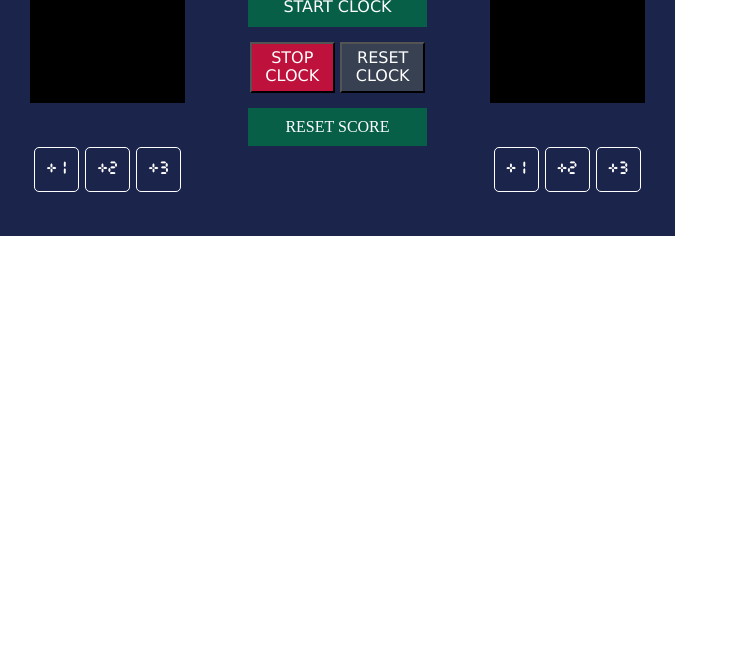
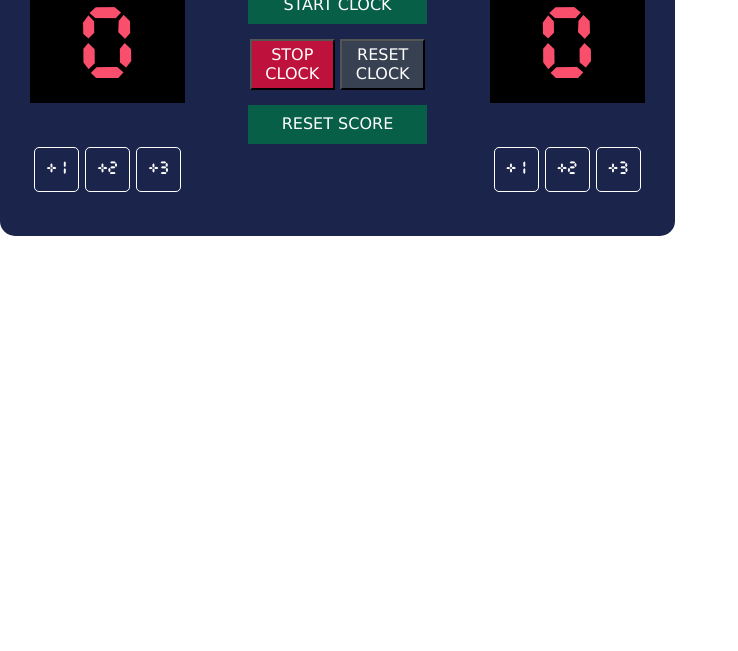
Before and after one commit to djazu/basketballscoreboard, a plain HTML site: page index.html in a window 1280 px wide. Shown: the part 149-800 px from the top of the page, without its empty margins (0-738 px from the left). Drawn offline with nearby package versions, Linux system fonts and the light colour scheme.

Commit message:
Update index.css

```diff
--- a/index.css
+++ b/index.css
@@ -11,6 +11,7 @@ body, div{
     width: 675px;
     height: 385px;
     background-color: #1B244A;
+    border-radius: 15px;
     color: #EEEEEE;
 }
 
@@ -35,10 +36,13 @@ h3{
     font-size: 90px;
     margin:0 auto;
 }
-p{
+#points-home, #points-guests{
   color: #F94F6D;
   padding-top: 2%;
+  text-align: center;
+  margin: 0;
 }
+
 
 .pointsbtn{
   background-color: #1B244A;
@@ -62,7 +66,8 @@ p{
   margin: 0;
 }
 
-button[name="start"], button[name = "stop"], button[name = "reset"]{
+button[name="start"], button[name = "stop"], button[name = "reset"],
+button[name = "resetscore"]{
   font-family: Verdana;
   box-sizing: border-box;
 }
@@ -90,6 +95,7 @@ button[name = "reset"]{
 }
 
 button[name="resetscore"]{
+
   margin-bottom: 15px;
   color: white;
   background-color: #065F46;
@@ -98,7 +104,12 @@ button[name="resetscore"]{
   width: 73%;
 }
 
-
+button[name="start"]:active,button[name="stop"]:active,
+button[name="reset"]:active, button[name="resetscore"]:active{
+  -moz-box-shadow:    inset 0 0 5px #000000;
+   -webkit-box-shadow: inset 0 0 5px #000000;
+   box-shadow:         inset 0 0 5px #000000;
+}
 
 
 
```
